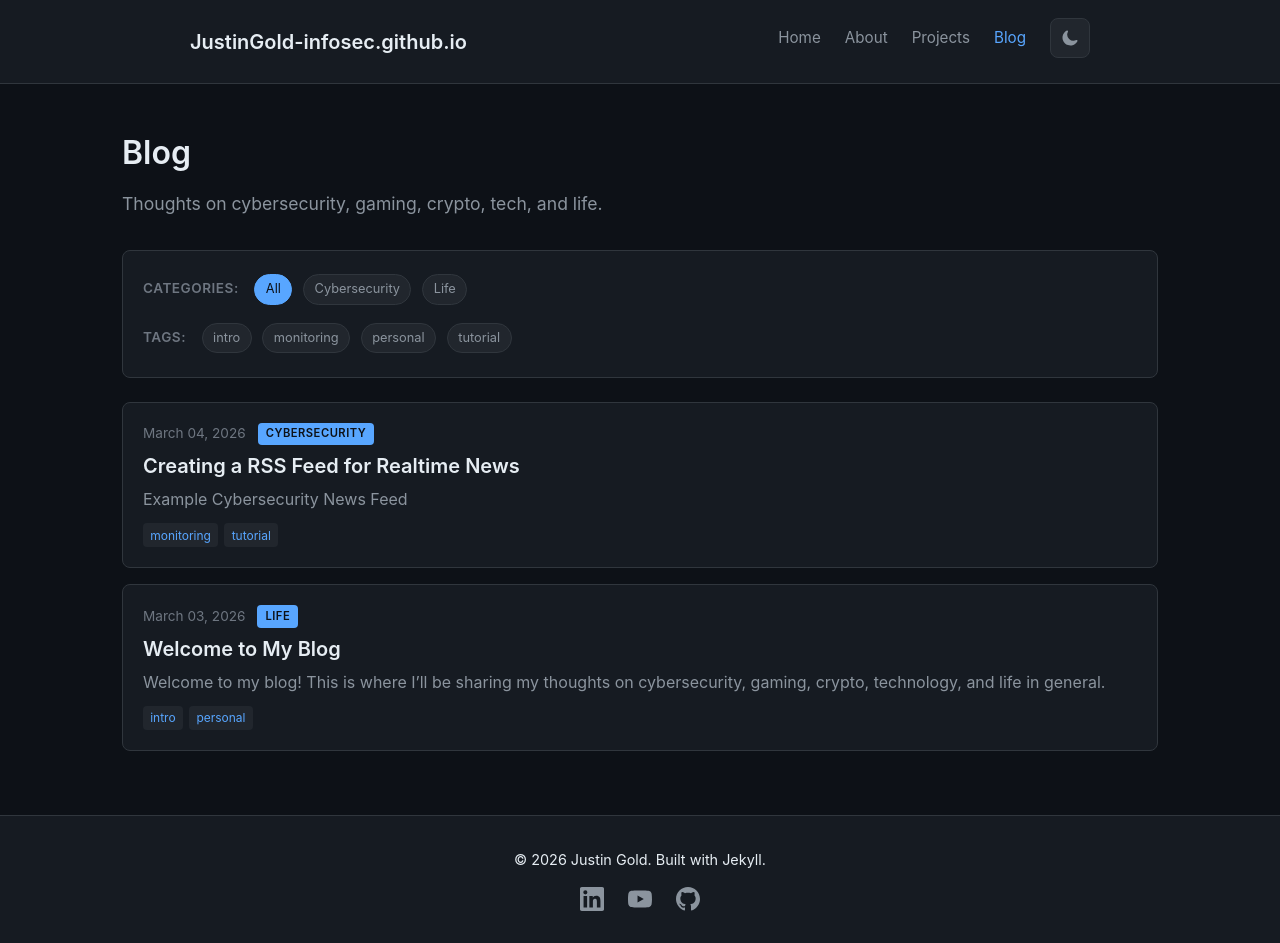
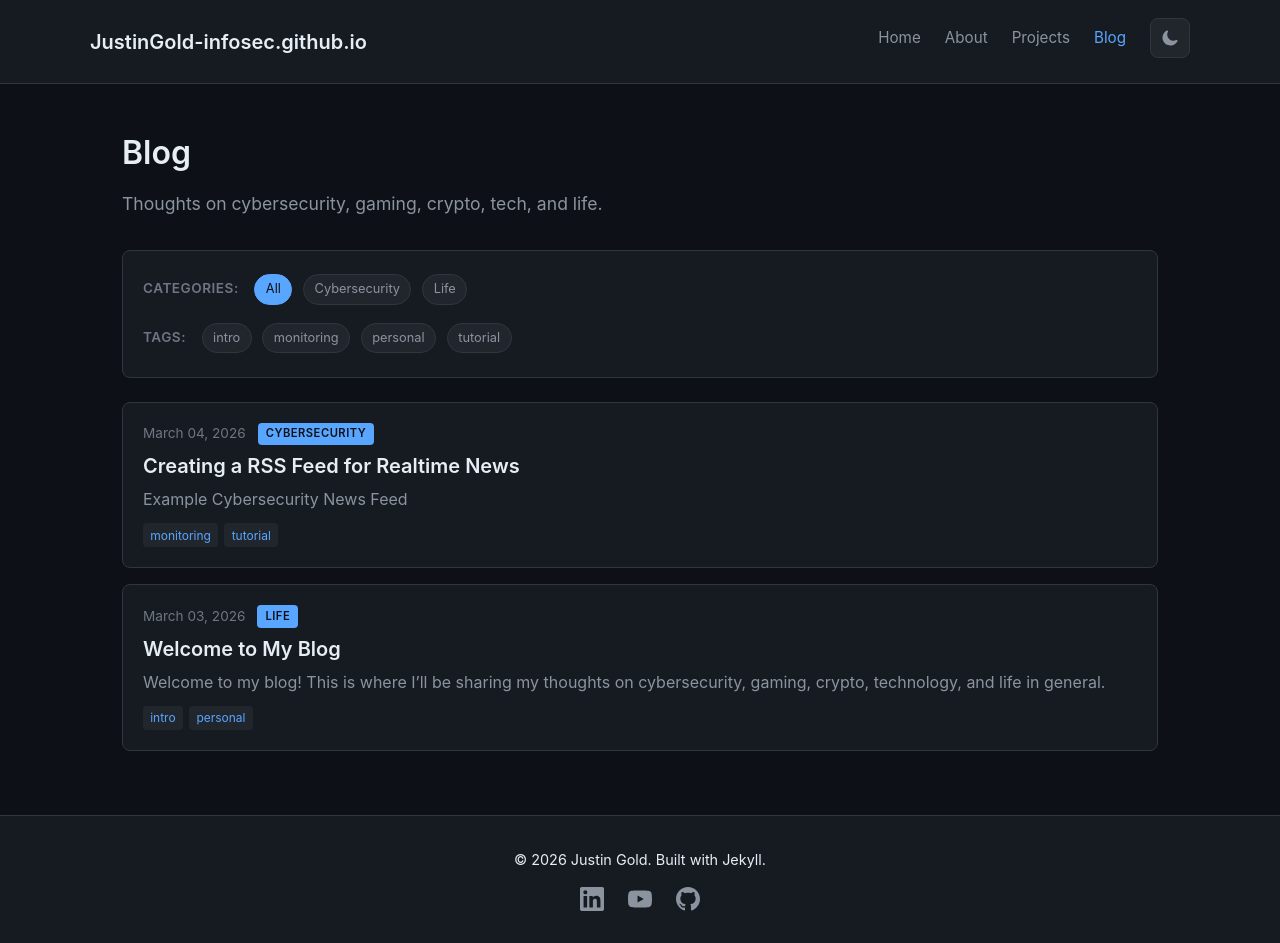
Before and after one commit to JustinGold-infosec/JustinGold-infosec.github.io, a Jekyll site: the page built from blog.md, in a window 1280 px wide and 943 px high. Built offline with Jekyll 4.4.1, drawn with Linux system fonts in a browser that asks for light colours.

Commit message:
Update default.html

```diff
--- a/_layouts/default.html
+++ b/_layouts/default.html
@@ -85,7 +85,7 @@
     }
 
     nav {
-      max-width: 900px;
+      max-width: 1100px;
       margin: 0 auto;
       display: flex;
       justify-content: space-between;
@@ -445,7 +445,7 @@
       border-color: var(--accent);
       transform: translateY(-2px);
       text-decoration: none;
-      box-shadow: 0 4px 12px var(--shadow);
+      box-shadow: 0 7px 12px var(--shadow);
     }
 
     .post-card h2 {
```
